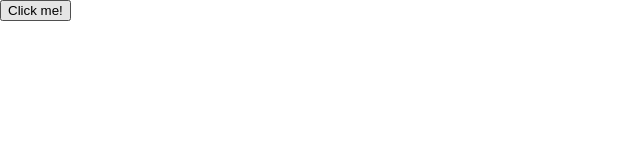
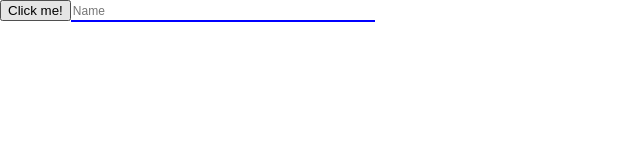
Before and after one commit to anilch1993/AngularRepo, an Angular app: page / in a window 1280 px wide. Shown: the top 160 px of the page, without its empty margins (0-640 px from the left). Built offline with nearby package versions, Linux system fonts and the light colour scheme.

Commit message:
added input common module for access any where.

```diff
--- a/src/app/app.component.html
+++ b/src/app/app.component.html
@@ -1,2 +1,3 @@
 <button (click)="rotatorActive()">Click me!</button>
 <app-rotator [showRotator]="rotatorFlag"></app-rotator>
+<app-in-input></app-in-input>
--- a/src/app/app.module.ts
+++ b/src/app/app.module.ts
@@ -4,6 +4,8 @@ import { FormsModule } from '@angular/forms';
 
 import { AppComponent } from './app.component';
 import { RotateModule } from '@app/rot';
+import { InInputModule } from '@my-Input';
+
 
 @NgModule({
   declarations: [
@@ -12,6 +14,7 @@ import { RotateModule } from '@app/rot';
   imports: [
     BrowserModule,
     RotateModule,
+    InInputModule,
     FormsModule
   ],
   providers: [],
--- /dev/null
+++ b/src/app/in-input/in-input.component.css
@@ -0,0 +1,15 @@
+#Name{
+    border: none;
+    outline: none;
+    border-bottom: 2px solid blue;
+    width: 300px;
+    padding: 2px;
+    font-size: 12px;
+    font-family: fantasy;
+}
+input:focus::-webkit-input-placeholder {
+    font-size: .75em;
+    position: relative;
+    bottom:10px;
+    transition: 0.2s ease-out;
+}
--- /dev/null
+++ b/src/app/in-input/in-input.component.html
@@ -0,0 +1 @@
+<input type="text" [(ngModel)]="name" name="myName" id="Name" placeholder="Name"/>
--- /dev/null
+++ b/src/app/in-input/in-input.component.ts
@@ -0,0 +1,15 @@
+import { Component, OnInit } from '@angular/core';
+
+@Component({
+  selector: 'app-in-input',
+  templateUrl: './in-input.component.html',
+  styleUrls: ['./in-input.component.css']
+})
+export class InInputComponent implements OnInit {
+
+  constructor() { }
+
+  ngOnInit() {
+  }
+
+}
--- a/tsconfig.json
+++ b/tsconfig.json
@@ -3,7 +3,8 @@
   "compilerOptions": {
     "baseUrl": "./",
     "paths": {
-      "@app/rot": ["src/app/rotator/rotator.module"]
+      "@app/rot": ["src/app/rotator/rotator.module"],
+      "@my-Input":["src/app/in-input/in-input.module"]
     },
     "outDir": "./dist/out-tsc",
     "sourceMap": true,
```
Also changed, not shown: src/app/in-input/in-input.module.ts (added, +18 -0 lines), src/app/rotator/rotator.module.ts (+6 -2 lines), 1 other file (tests, documents, lock files or other folders).
